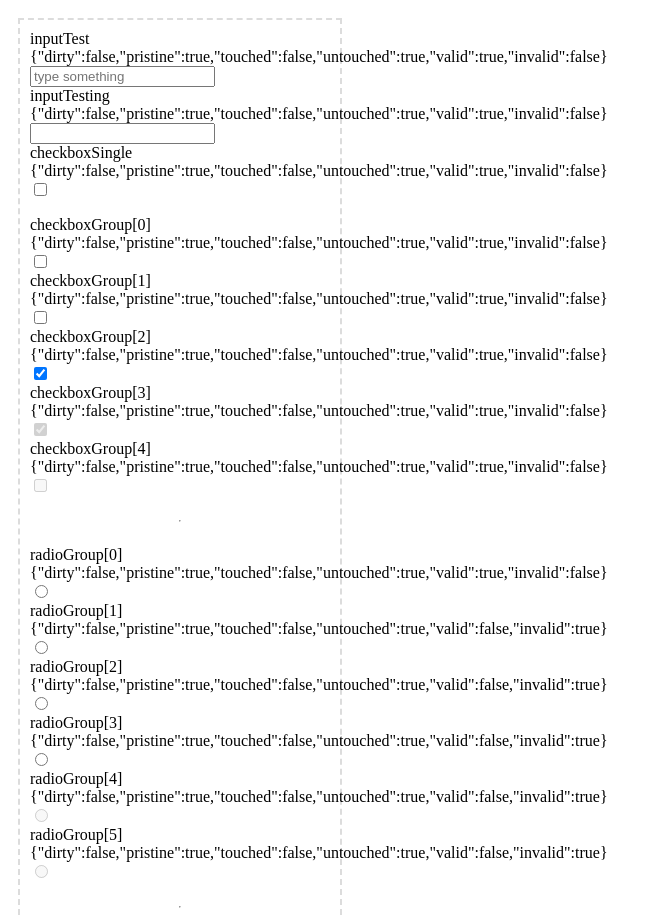
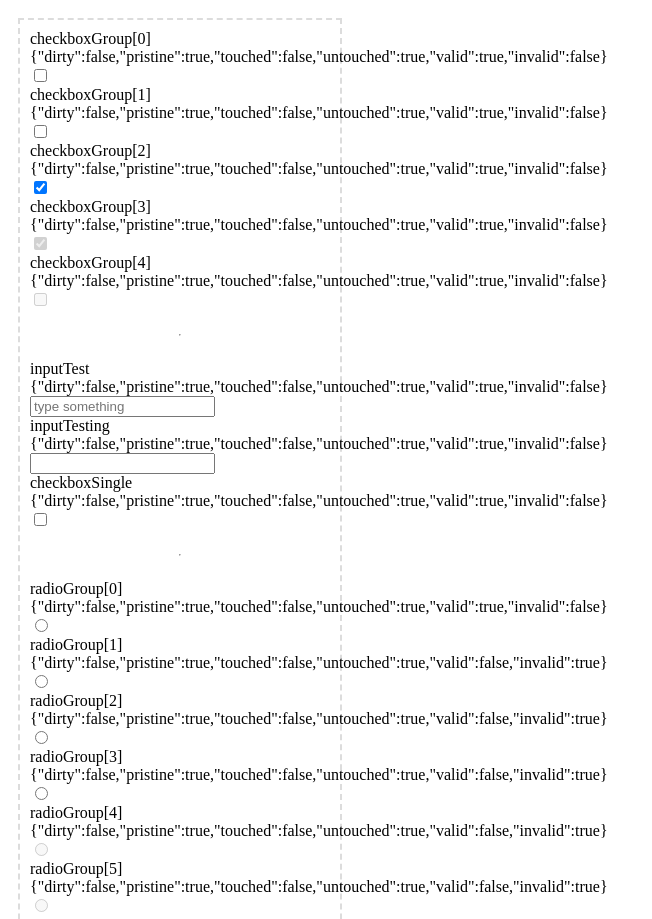
Before and after one commit to vospascal/lit-face, a website built with Vite: page index.html in a window 1280 px wide. Shown: the top 919 px of the page, without its empty margins (0-652 px from the left). Built offline with nearby package versions, Linux system fonts and the light colour scheme.

Commit message:
working form reset

```diff
--- a/index.html
+++ b/index.html
@@ -88,17 +88,6 @@
 
   <form>
     <div>
-      <label for="inputTest">inputTest</label>
-      <my-input name="myInputField" value="" placeholder="type something" id="inputTest"
-        pattern="\d{4,4}" required></my-input>
-      <br />
-      <label for="inputTesting">inputTesting</label>
-      <my-input name="myInput" value="" id="inputTesting"  pattern="\d{4,4}" required></my-input>
-      <br />
-      <label for="checkboxSingle">checkboxSingle</label>
-      <my-checkbox name="checkboxSingle" id="checkboxSingle" required></my-checkbox>
-    </div>
-    <div>
       <label for="checkboxGroup[0]">checkboxGroup[0]</label>
       <my-checkbox name="checkboxGroup" value="cake" id="checkboxGroup[0]" required></my-checkbox>
       <br />
@@ -113,6 +102,18 @@
       <br />
       <label for="checkboxGroup[4]">checkboxGroup[4]</label>
       <my-checkbox name="checkboxGroup" value="marshmallows" id="checkboxGroup[4]"  disabled></my-checkbox>
+    </div>
+    <hr />
+    <div>
+      <label for="inputTest">inputTest</label>
+      <my-input name="myInputField" value="" placeholder="type something" id="inputTest"
+        pattern="\d{4,4}" required></my-input>
+      <br />
+      <label for="inputTesting">inputTesting</label>
+      <my-input name="myInput" value="" id="inputTesting"  pattern="\d{4,4}" ></my-input>
+      <br />
+      <label for="checkboxSingle">checkboxSingle</label>
+      <my-checkbox name="checkboxSingle" id="checkboxSingle" required></my-checkbox>
     </div>
     <hr />
     <div>
--- a/src/components/checkbox.lit.ts
+++ b/src/components/checkbox.lit.ts
@@ -26,10 +26,17 @@ export class MyCheckbox extends FormControl {
 
   static styles = css`
     :host(:--invalid:--touched:not(:focus)) input {
-        outline: 2px dashed red !important;
+      outline: 2px dotted red;
+      outline-offset: 2px;
     }
     :host(:--valid:--touched) input {
-        outline: 2px dashed green!important;
+      outline: 2px dotted green;
+      outline-offset: 2px;
+    }
+
+    :host(:--checked) input {
+      outline: 2px solid green!important;
+      outline-offset: 2px;
     }
   `;
 
@@ -51,6 +58,10 @@ export class MyCheckbox extends FormControl {
     return this.checkbox as HTMLInputElement;
   }
 
+  shouldFormValueUpdate(): boolean {
+    return !!this.checked;
+  }
+
   protected firstUpdated(_changedProperties: PropertyValueMap<any> | Map<PropertyKey, unknown>): void {
     if (this.disabled) {
       this.setValue(null);
@@ -69,7 +80,6 @@ export class MyCheckbox extends FormControl {
       }
     }
   }
-
 
   render() {
     // the html template not in sync with this state
@@ -107,7 +117,7 @@ export class MyCheckbox extends FormControl {
     this.disabled = disabled;
   }
 
-  formResetCallback() {
+  resetFormControl() {
     // The checked property does not reflect, so the original attribute set by
     // the user is used to determine the default value.
     this.checked = this.hasAttribute('checked');
@@ -153,23 +163,16 @@ export class MyCheckbox extends FormControl {
     emit(this, "change", this.checked);
   }
 
-
-  protected override updated(changedProperties: Map<string, any>) {
-    super.updated(changedProperties);
-    if (changedProperties.has('invalid')) {
-      if (this.validity.valid) {
+  validationMessageCallback(): void {
+    if (!this.validity.valid) {
       this.setAttribute('aria-invalid', 'true');
     } else {
       this.removeAttribute('aria-invalid');
     }
   }
-    if (changedProperties.has('checked')) {
-      if (this.checked) {
-        this.setAttribute('aria-checked', 'true');
-      } else {
-        this.setAttribute('aria-checked', 'false');
-      }
-    }
+
+  protected override updated(changedProperties: Map<string, any>) {
+    super.updated(changedProperties);
     if (changedProperties.has('disabled')) {
       if (this.disabled) {
         this.setAttribute('aria-disabled', 'true');
@@ -177,6 +180,10 @@ export class MyCheckbox extends FormControl {
         this.removeAttribute('aria-disabled');
       }
     }
+    if (changedProperties.has('checked')) {
+      this.internals.states[!!this.checked ? 'add' : 'delete']('--checked');
+      this.setAttribute('aria-checked', this.checked ? "true" : "false")
+    }
   }
 
 }
--- a/src/components/input.lit.ts
+++ b/src/components/input.lit.ts
@@ -17,10 +17,12 @@ export class MyInput extends FormControl {
 
   static styles = css`
     :host(:--invalid:--touched:not(:focus)) input {
-        border: 2px dashed red !important;
+      outline: 2px dotted red;
+      outline-offset: 2px;
     }
     :host(:--valid:--touched) input {
-        border: 2px dashed green!important;
+      outline: 2px dotted green;
+      outline-offset: 2px;
     }
   `;
 
@@ -52,8 +54,6 @@ export class MyInput extends FormControl {
       this.setValue(this.value);
     }
 
-    // // important to sync the validation states
-    // this.requestUpdate()
   }
 
   render() {
@@ -85,7 +85,6 @@ export class MyInput extends FormControl {
             placeholder=${this.placeholder || nothing}
             required=${this.required || nothing}
             pattern=${this.pattern || nothing}
-            aria-valid=${this.validity.valid}
         />
         `
   }
@@ -118,7 +117,7 @@ export class MyInput extends FormControl {
     this.disabled = disabled;
   }
 
-  formResetCallback() {
+  resetFormControl(): void {
     this.value = this.getAttribute('value') || '';
   }
 
@@ -137,16 +136,16 @@ export class MyInput extends FormControl {
     }
   }
 
-
-  protected override updated(changedProperties: Map<string, any>) {
-    super.updated(changedProperties);
-    if (changedProperties.has('invalid')) {
-      if (this.validity.valid) {
+  validationMessageCallback(): void {
+    if (!this.validity.valid) {
       this.setAttribute('aria-invalid', 'true');
     } else {
       this.removeAttribute('aria-invalid');
     }
   }
+
+  protected override updated(changedProperties: Map<string, any>) {
+    super.updated(changedProperties);
     if (changedProperties.has('disabled')) {
       if (this.disabled) {
         this.setAttribute('aria-disabled', 'true');
--- a/src/components/radio.lit.ts
+++ b/src/components/radio.lit.ts
@@ -31,10 +31,17 @@ export class MyRadio extends FormControl {
 
   static styles = css`
     :host(:--invalid:--touched:not(:focus)) input {
-        outline: 2px dashed red !important;
+      outline: 2px dotted red;
+      outline-offset: 2px;
     }
     :host(:--valid:--touched) input {
-        outline: 2px dashed green!important;
+      outline: 2px dotted green;
+      outline-offset: 2px;
+    }
+
+    :host(:--checked) input {
+      outline: 2px solid green!important;
+      outline-offset: 2px;
     }
   `;
 
@@ -56,6 +63,10 @@ export class MyRadio extends FormControl {
     return this.checkbox as HTMLInputElement;
   }
 
+  shouldFormValueUpdate(): boolean {
+    return !!this.checked;
+  }
+
   protected firstUpdated(_changedProperties: PropertyValueMap<any> | Map<PropertyKey, unknown>): void {
     if (this.disabled) {
       this.setValue(null);
@@ -74,7 +85,6 @@ export class MyRadio extends FormControl {
       }
     }
   }
-
 
   render() {
     // the html template not in sync with this state
@@ -114,6 +124,7 @@ export class MyRadio extends FormControl {
   }
 
   formResetCallback() {
+    super.formResetCallback()
     // The checked property does not reflect, so the original attribute set by
     // the user is used to determine the default value.
     this.checked = this.hasAttribute('checked');
@@ -198,32 +209,16 @@ export class MyRadio extends FormControl {
     }))
   }
 
-  protected override updated(changedProperties: Map<string, any>) {
-    super.updated(changedProperties);
-
-    // if checked prop has changed broadcast right value
-    if (changedProperties.has('checked')) {
-      if (this.checked) {
-        this.setValue(this.value)
-      } else {
-        this.setValue(null)
-      }
-    }
-
-    if (changedProperties.has('invalid')) {
-      if (this.validity.valid) {
+  validationMessageCallback(): void {
+    if (!this.validity.valid) {
       this.setAttribute('aria-invalid', 'true');
     } else {
       this.removeAttribute('aria-invalid');
     }
   }
-    if (changedProperties.has('checked')) {
-      if (this.checked) {
-        this.setAttribute('aria-checked', 'true');
-      } else {
-        this.setAttribute('aria-checked', 'false');
-      }
-    }
+
+  protected override updated(changedProperties: Map<string, any>) {
+    super.updated(changedProperties);
     if (changedProperties.has('disabled')) {
       if (this.disabled) {
         this.setAttribute('aria-disabled', 'true');
@@ -231,8 +226,13 @@ export class MyRadio extends FormControl {
         this.removeAttribute('aria-disabled');
       }
     }
+    // if checked prop has changed broadcast right value
+    if (changedProperties.has('checked')) {
+      this.internals.states[!!this.checked ? 'add' : 'delete']('--checked');
+      this.setValue(this.checked ? this.value : null)
+      this.setAttribute('aria-checked', this.checked ? "true" : "false")
+    }
   }
 
+
 }
-
-//ria-invalid
--- a/src/components/validation-rules.ts
+++ b/src/components/validation-rules.ts
@@ -39,12 +39,8 @@ export const requiredValidatorRadio: SyncValidator = {
     const selector = `${instance.localName}[name="${instance.getAttribute('name')}"]`;
     const group = Array.from(rootNode.querySelectorAll(selector));
 
-    console.log(group, 'group')
     const isChecked = group.some((instance) => instance.checked);
     const isRequired = group.some(instance => instance.required);
-
-    console.log(isRequired, 'isRequired')
-    console.log(isChecked, 'isChecked')
 
     if (isRequired && !isChecked) {
       return false;
--- a/src/form-control/FormControl.ts
+++ b/src/form-control/FormControl.ts
@@ -538,16 +538,12 @@ class FormControl extends LitElement {
 
     this.touchedState(this.touched)
     this.pristineState(this.pristine)
+    this.dirtyState(this.dirty)
+
+    // work around
+    this.removeAttribute('aria-invalid');
   }
 
-
-  checkedState(flag: boolean): void {
-    if (flag) {
-      this.internals.states.add('--checked');
-    } else {
-      this.internals.states.delete('--checked');
-    }
-  }
 
   dirtyState(flag: boolean): void {
     if (!this.internals.states) return
@@ -609,3 +605,17 @@ class FormControl extends LitElement {
 
 
 export default FormControl
+
+
+
+          // /** If the element is part of a formControlValidationGroup, reset those values */
+          // if (proto.formControlValidationGroup === true) {
+          //   this.#formValidationGroup.forEach(control => {
+          //     /** Don't duplicate effort */
+          //     console.log(control)
+          //     // if (control !== this) {
+          //     //   control.internals.setValidity({});
+          //     // }
+          //     this.internals.setValidity({});
+          //   });
+          // }
```
Lines whose indentation alone changed are shown as unchanged.
